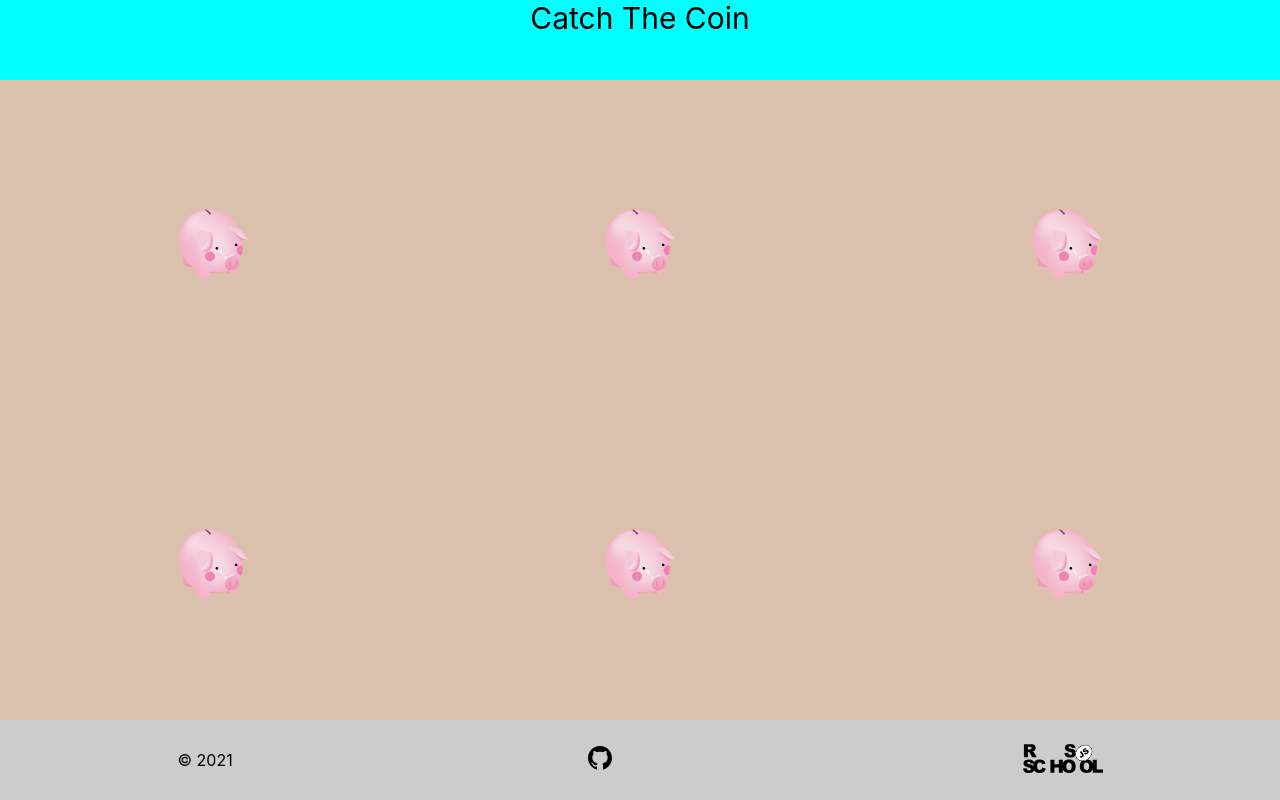
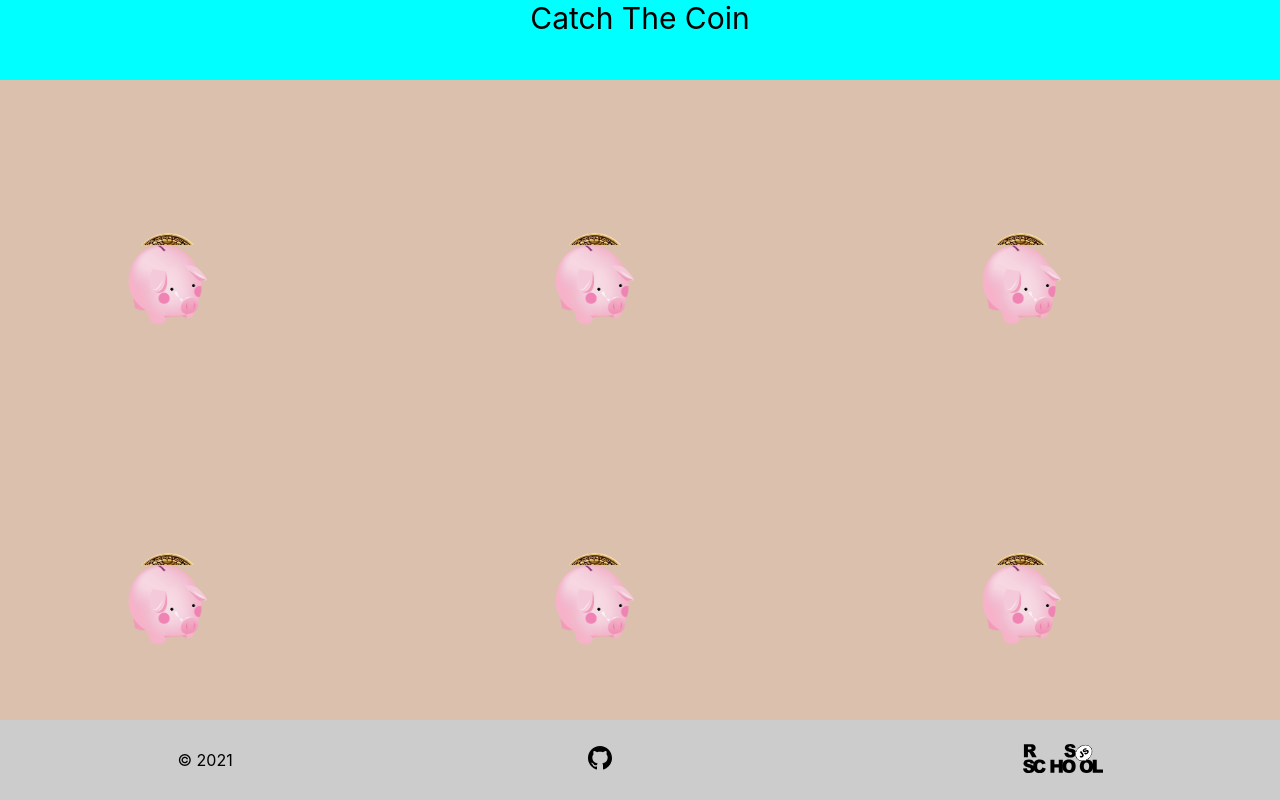
Before and after one commit to yauheni-beiduk/react-game, a React (Create React App) app in the folder react-game/: page / in a window 1280 px wide. Built offline with nearby package versions, Linux system fonts and the light colour scheme.

Commit message:
feat:add coin

```diff
--- a/react-game/public/index.html
+++ b/react-game/public/index.html
@@ -2,19 +2,16 @@
 <html lang="en">
   <head>
     <meta charset="utf-8" />
-    <link rel="icon" href="%PUBLIC_URL%/favicon.ico" />
     <meta name="viewport" content="width=device-width, initial-scale=1" />
     <meta name="theme-color" content="#000000" />
     <meta
       name="description"
       content="Web site created using create-react-app"
     />
-    <link rel="apple-touch-icon" href="%PUBLIC_URL%/logo192.png" />
     <!--
       manifest.json provides metadata used when your web app is installed on a
       user's mobile device or desktop. See https://developers.google.com/web/fundamentals/web-app-manifest/
     -->
-    <link rel="manifest" href="%PUBLIC_URL%/manifest.json" />
     <!--
       Notice the use of %PUBLIC_URL% in the tags above.
       It will be replaced with the URL of the `public` folder during the build.
--- /dev/null
+++ b/react-game/src/Components/Playground/Coin/Coin.jsx
@@ -0,0 +1,13 @@
+import s from './Coin.module.css'
+
+
+
+const Coin = () => {
+    return(
+    <div >
+      <div  className={s.coin}></div>
+    </div>
+    )
+}
+
+export default Coin
--- /dev/null
+++ b/react-game/src/Components/Playground/Coin/Coin.module.css
@@ -0,0 +1,12 @@
+.coin {
+    width: 80px;
+    height: 80px;
+background: url(./iconsCoin/coin.png) bottom center no-repeat;
+background-size: 70px 70px;
+position: absolute;
+top: 40%;
+transition: all 0.4s;
+margin:0 auto;
+cursor: pointer;
+
+}
--- a/react-game/src/Components/Playground/PiggyBank/PiggyBank.jsx
+++ b/react-game/src/Components/Playground/PiggyBank/PiggyBank.jsx
@@ -1,10 +1,11 @@
+import Coin from '../Coin/Coin'
 import s from './PiggyBank.module.css'
 
 const PiggyBank = (props) => {
     return(
-    <div className={s.pig_wrapper}>
-      <div key={props.id} className={s.pig}></div>
-    </div>
+    <div className={s.pig_wrapper, s.pig} key={props.id}>
+        <Coin/>
+      </div>
     )
 }
 
--- a/react-game/src/Components/Playground/PiggyBank/PiggyBank.module.css
+++ b/react-game/src/Components/Playground/PiggyBank/PiggyBank.module.css
@@ -1,15 +1,27 @@
 .pig_wrapper {
-    margin: auto;
-    overflow: hidden;
-    position: relative;
+  margin: auto;
+  overflow: hidden;
+  height: 200px;
+  position: relative;
+
 }
 
 .pig {
-    display: block;
-    width: 70px;
-    height: 80px;
-    background: url(./piggy.png) bottom center no-repeat;
-    background-size:contain;
-    /* position: absolute; */
+  width: 150px;
+  height: 170px;
+  overflow: hidden;
+  position: relative;
+  left: 30%;
+}
 
+.pig::after {
+  display: block;
+  background: url(./piggy.png) bottom center no-repeat;
+  background-color: #dbc1ad;
+  background-size: contain;
+  content: "";
+  width: 80px;
+  height: 80px;
+  position: absolute;
+  bottom: 0px;
 }
--- a/react-game/src/Components/Playground/Playground.jsx
+++ b/react-game/src/Components/Playground/Playground.jsx
@@ -1,23 +1,37 @@
-import PiggyBank from "./PiggyBank/PiggyBank"
-import styles from './Playground.module.css'
-let countPigs=[
-    {id:1}, {id:2}, {id:3}, {id:4}, {id:5}, {id:6},
-]
+import PiggyBank from "./PiggyBank/PiggyBank";
+import styles from "./Playground.module.css";
+let countPigs = [
+  { id: 1 },
+  { id: 2 },
+  { id: 3 },
+  { id: 4 },
+  { id: 5 },
+  { id: 6 },
+];
 
 const renderPigs = (countPigs) => {
-    return countPigs.map(pig => {
-        return (
-            <PiggyBank key={pig.id}/>
-        )
-    })
-}
+  return countPigs.map((pig) => {
+    return <PiggyBank key={pig.id} />;
+  });
+};
+
+const randomPiggyBank = (countPigs) => {
+  let lastBank;
+  const number = Math.floor(Math.random() * countPigs.length);
+  const bank = countPigs[number];
+  console.log(bank.id);
+  if (bank === lastBank) {
+    return randomPiggyBank(countPigs);
+  }
+  lastBank = bank;
+  return bank;
+};
+
+
+
 
 const Playground = () => {
+  return <div className={styles.playground}>{renderPigs(countPigs)}</div>;
+};
 
- return (<div className={styles.playground}>
-    {renderPigs(countPigs)}
-    </div>
-    )
-}
-
-export default Playground
+export default Playground;
--- a/react-game/src/Components/Playground/Playground.module.css
+++ b/react-game/src/Components/Playground/Playground.module.css
@@ -1,10 +1,11 @@
 
 .playground {
-    width: 100%;
-    height: 80vh;
     display: grid;
     grid-template-columns: 1fr 1fr 1fr;
     grid-template-rows: 1fr 1fr;
     align-items: center;
+    width: 100%;
+    height: 80vh;
+    margin: 0 auto;
     background-color: #DBC1AD;
 }
```
Also changed, not shown: react-game/src/Components/Playground/Coin/iconsCoin/coin.png (added).
